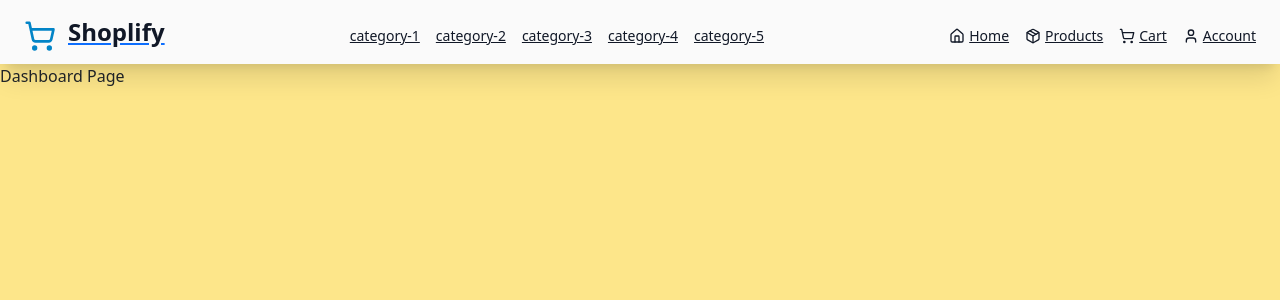
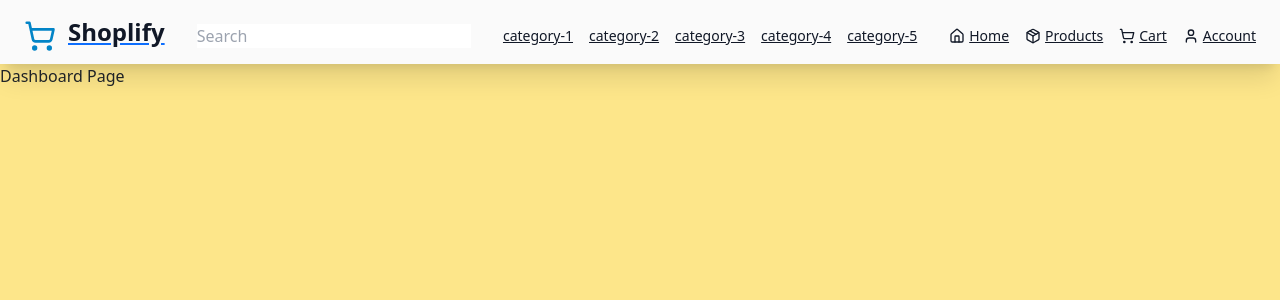
Before and after one commit to RVP2-241209-team2/p2-frontend, a React (Vite) app: page /admin in a window 1280 px wide. Shown: the top 300 px of the page. Built offline with nearby package versions, Linux system fonts and the light colour scheme.

Commit message:
fix: navbar breakpoints

```diff
--- a/src/components/shared/navbar.tsx
+++ b/src/components/shared/navbar.tsx
@@ -15,6 +15,11 @@ export default function Navbar() {
             <ShoppingCart className="size-8 text-sky-600" />
             <h1 className="ml-3 text-2xl font-bold text-gray-900">Shoplify</h1>
           </Link>
+
+          {/* Search Bar */}
+          <div className="flex-1">
+            <input type="text" placeholder="Search" className="w-full hidden md:block" />
+          </div>
 
           {/* Categories */}
           <div className="hidden md:flex md:justify-center">
```
